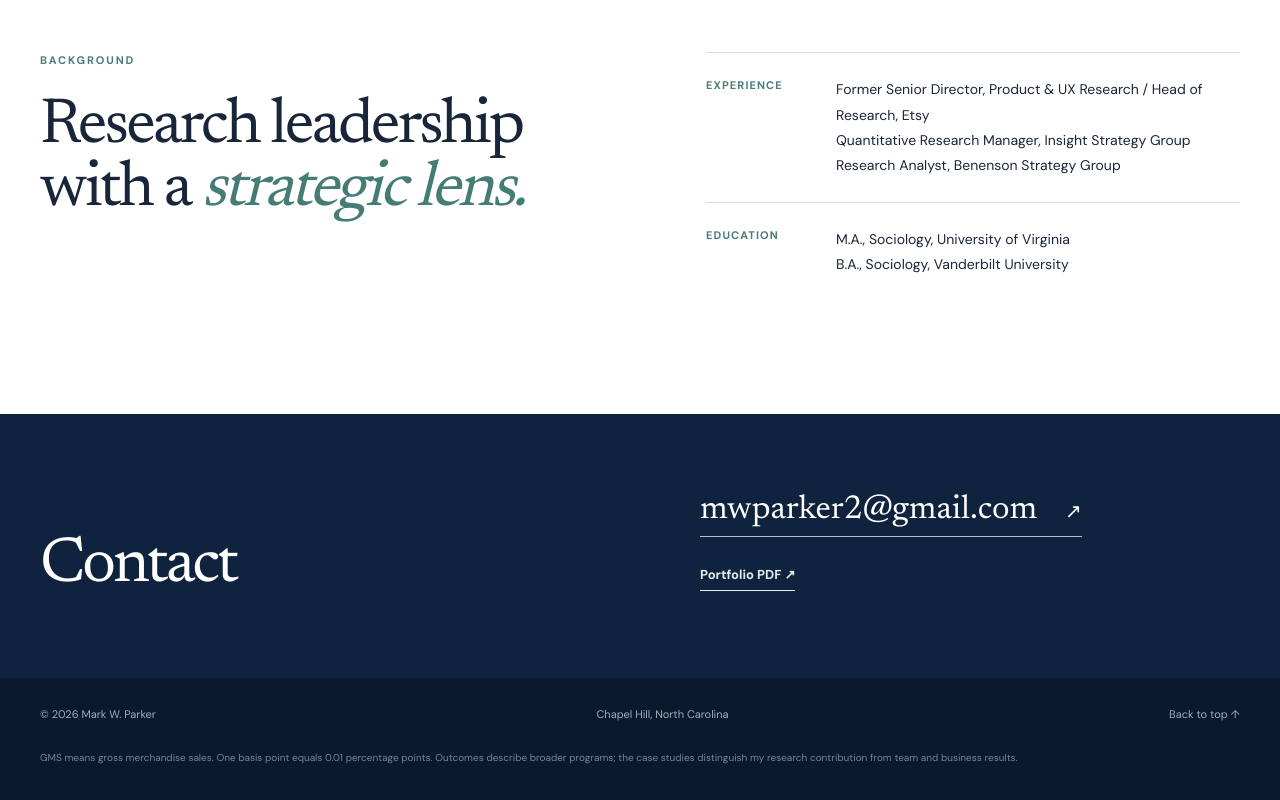
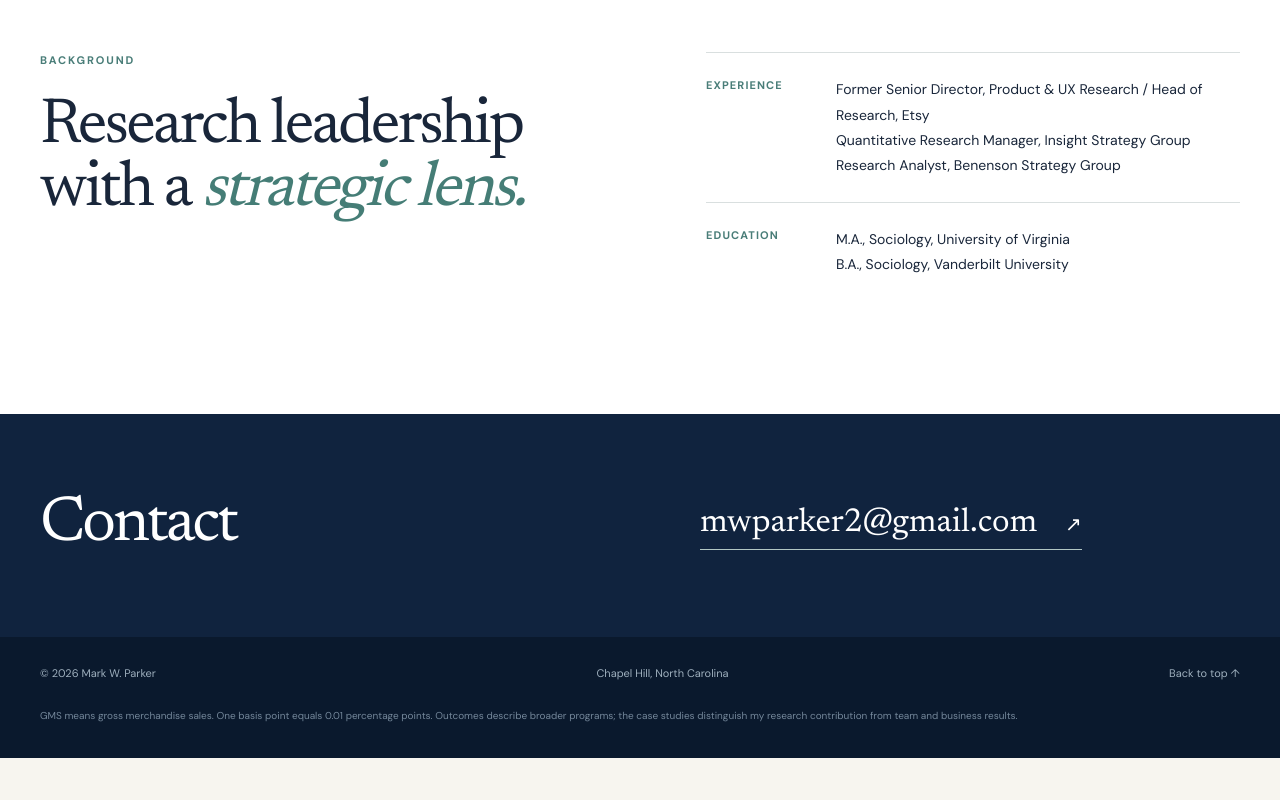
Before and after one commit to wm-negroni/mwp_portfolio, a plain HTML site: page index.html in a window 1280 px wide. Shown: the part 5436-6236 px from the top of the page. After the commit the page ends 6194 px from the top, so only its background shows below. Drawn offline with Linux system fonts and the light colour scheme.

Commit message:
Keep footer contact section to email

```diff
--- a/index.html
+++ b/index.html
@@ -83,7 +83,7 @@
 
     <section class="approach section" id="approach"><div class="shell"><div class="section-head"><div><p class="eyebrow">How I work</p><h2>Research as a <em>shared capability.</em></h2></div><p>Strong research gives teams a way to keep making better decisions after a study ends.</p></div><div class="principles"><div><span>01</span><h3>Start with the decision</h3><p>I build learning agendas and select methods around the choice a team needs to make, balancing rigor with product timing.</p></div><div><span>02</span><h3>Make insight usable</h3><p>I translate qualitative, quantitative, and behavioral evidence into frameworks Product, Design, Analytics, and Marketing can apply together.</p></div><div><span>03</span><h3>Build capability in others</h3><p>I create reusable standards and coach teams on method selection, interpretation, and bias mitigation.</p></div></div></div></section>
     <section class="about section" id="about"><div class="shell about-grid"><div><p class="eyebrow">Background</p><h2>Research leadership with a <em>strategic lens.</em></h2></div><div><div class="bio-line"><span>Experience</span><p>Former Senior Director, Product & UX Research / Head of Research, Etsy<br>Quantitative Research Manager, Insight Strategy Group<br>Research Analyst, Benenson Strategy Group</p></div><div class="bio-line"><span>Education</span><p>M.A., Sociology, University of Virginia<br>B.A., Sociology, Vanderbilt University</p></div></div></div></section>
-    <section class="contact" id="contact"><div class="shell contact-grid"><div><h2>Contact</h2></div><div><a href="mailto:mwparker2@gmail.com" class="contact-link">mwparker2@gmail.com <span aria-hidden="true">↗</span></a><a href="https://drive.google.com/file/d/1pf7tI7sldAUB6FnwBiD7TLIqTOPzl3YO/view?usp=drivesdk" target="_blank" rel="noopener" class="text-link light-link">Portfolio PDF <span aria-hidden="true">↗</span></a></div></div></section>
+    <section class="contact" id="contact"><div class="shell contact-grid"><div><h2>Contact</h2></div><div><a href="mailto:mwparker2@gmail.com" class="contact-link">mwparker2@gmail.com <span aria-hidden="true">↗</span></a></div></div></section>
   </main>
   <footer class="site-footer"><div class="shell footer-grid"><span>© <span id="year">2026</span> Mark W. Parker</span><span>Chapel Hill, North Carolina</span><a href="#top">Back to top ↑</a></div><p class="shell fineprint">GMS means gross merchandise sales. One basis point equals 0.01 percentage points. Outcomes describe broader programs; the case studies distinguish my research contribution from team and business results.</p></footer>
 </body>
```
